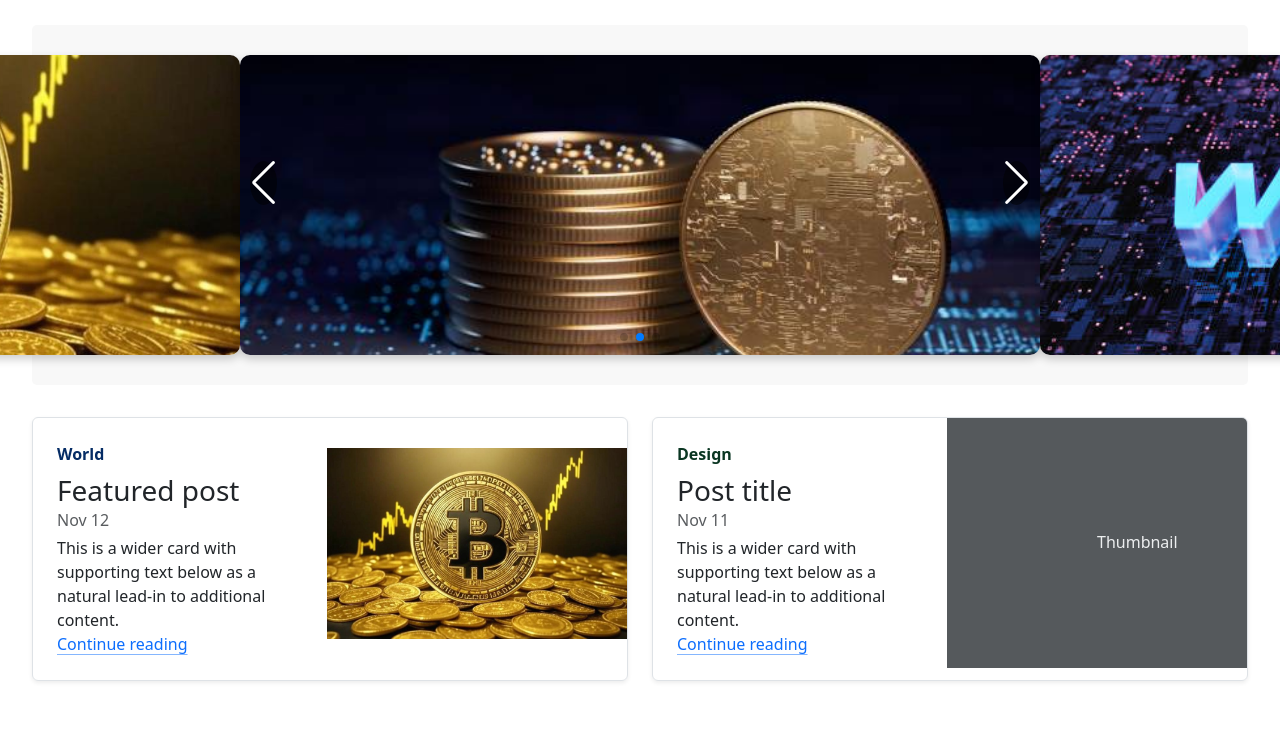
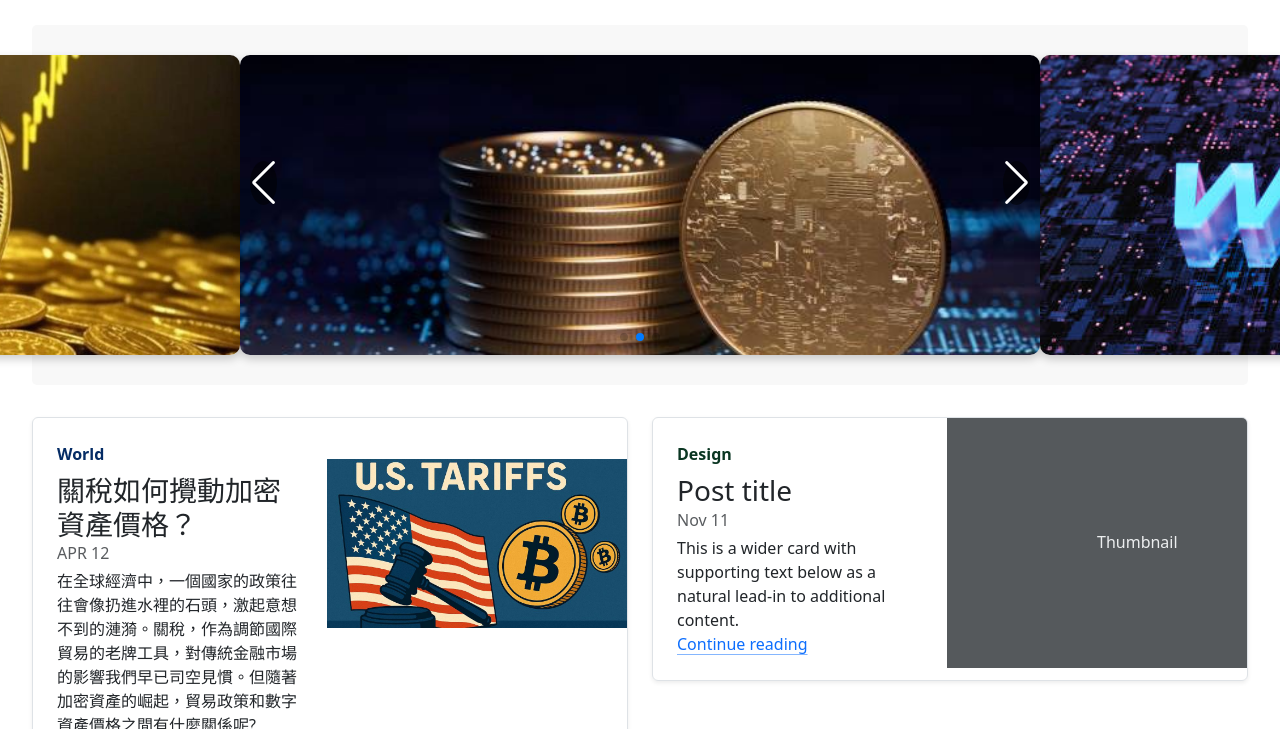
Before and after one commit to BA110401540/BA110401540.github.io, a plain HTML site: page index.html in a window 1280 px wide. Shown: the part 71-800 px from the top of the page. Drawn offline with nearby package versions, Linux system fonts and the light colour scheme; no server answers; a script that the page names is missing.

Commit message:
Update index.html

```diff
--- a/index.html
+++ b/index.html
@@ -62,18 +62,19 @@
               <div class="row g-0 border rounded overflow-hidden flex-md-row mb-4 shadow-sm h-md-250 position-relative">
                 <div class="col p-4 d-flex flex-column position-static">
                   <strong class="d-inline-block mb-2 text-primary-emphasis">World</strong>
-                  <h3 class="mb-0">Featured post</h3>
-                  <div class="mb-1 text-body-secondary">Nov 12</div>
-                  <p class="card-text mb-auto">This is a wider card with supporting text below as a natural lead-in to additional content.</p>
+                  <h3 class="mb-0">關稅如何攪動加密資產價格？</h3>
+                  <div class="mb-1 text-body-secondary">APR 12</div>
+                  <p class="card-text mb-auto">在全球經濟中，一個國家的政策往往會像扔進水裡的石頭，激起意想不到的漣漪。關稅，作為調節國際貿易的老牌工具，對傳統金融市場的影響我們早已司空見慣。但隨著加密資產的崛起，貿易政策和數字資產價格之間有什麼關係呢?</p>
                   <a href="#" class="icon-link gap-1 icon-link-hover stretched-link">
                     Continue reading
                     <svg class="bi"><use xlink:href="#chevron-right"/></svg>
                   </a>
                 </div>
-                <div class="col-auto d-none d-lg-block" style="width:300px; height:250px; background-image: url('BTC.jpg'); background-size: contain; background-repeat: no-repeat; background-position: center;">
+                <div class="col-auto d-none d-lg-block" style="width:300px; height:250px; background-image: url('美國關稅.jpg'); background-size: contain; background-repeat: no-repeat; background-position: center;">
                 </div>
               </div>
             </div>
+
         <div class="col-md-6">
         <div class="row g-0 border rounded overflow-hidden flex-md-row mb-4 shadow-sm h-md-250 position-relative">
          <div class="col p-4 d-flex flex-column position-static">
```
